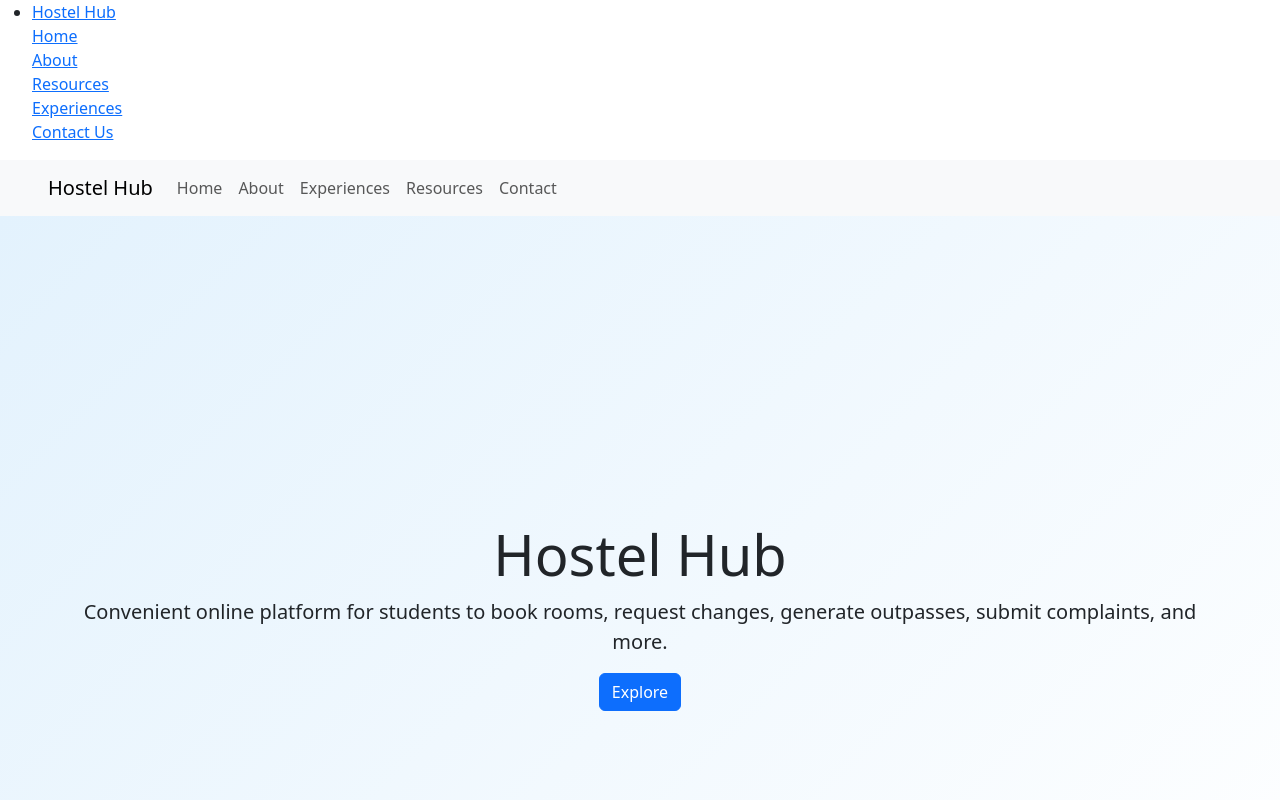
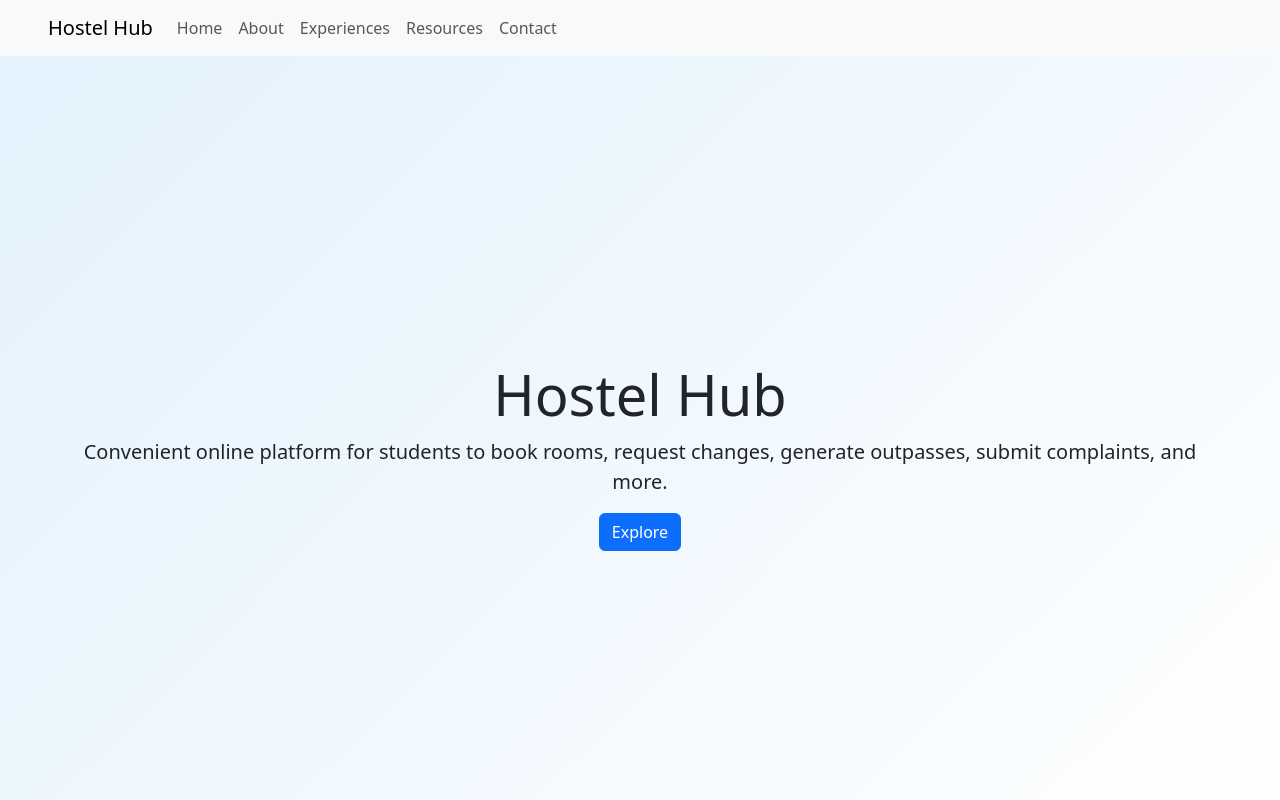
Before and after one commit to syedsuhail07/project, a React (Create React App) app: page /user-dashboard in a window 1280 px wide. Shown: the top 800 px of the page. Built offline with nearby package versions, Linux system fonts and the light colour scheme.

Commit message:
draft_chnages

```diff
--- a/src/components/user/AboutPage.js
+++ b/src/components/user/AboutPage.js
@@ -9,7 +9,7 @@ function AboutPage() {
     <div>
       {/* Navbar */}
       <nav className="navbar navbar-expand-lg navbar-light bg-light px-5">
-        <a className="navbar-brand" href="#">Hostel Hub</a>
+        <a className="navbar-brand">Hostel Hub</a>
         <button
           className="navbar-toggler"
           type="button"
@@ -23,11 +23,11 @@ function AboutPage() {
         </button>
         <div className="collapse navbar-collapse" id="navbarNav">
           <ul className="navbar-nav ml-auto">
-            <li className="nav-item"><a className="nav-link" href="#home">Home</a></li>
-            <li className="nav-item"><a className="nav-link" href="#about">About</a></li>
-            <li className="nav-item"><a className="nav-link" href="#features">Experiences</a></li>
-            <li className="nav-item"><a className="nav-link" href="#resources">Resources</a></li>
-            <li className="nav-item"><a className="nav-link" href="#contact">Contact</a></li>
+            <li className="nav-item"><a className="nav-link" href="/home">Home</a></li>
+            <li className="nav-item"><a className="nav-link" href="/about">About</a></li>
+            <li className="nav-item"><a className="nav-link" href="/experiences">Experiences</a></li>
+            <li className="nav-item"><a className="nav-link" href="/resources">Resources</a></li>
+            <li className="nav-item"><a className="nav-link" href="/contact">Contact</a></li>
           </ul>
         </div>
       </nav>
--- a/src/components/user/ContactPage.js
+++ b/src/components/user/ContactPage.js
@@ -7,7 +7,7 @@ function ContactPage() {
     <div>
       {/* Navbar */}
       <nav className="navbar navbar-expand-lg navbar-light bg-light px-5">
-        <a className="navbar-brand" href="#">Hostel Hub</a>
+        <a className="navbar-brand">Hostel Hub</a>
         <button
           className="navbar-toggler"
           type="button"
@@ -21,11 +21,11 @@ function ContactPage() {
         </button>
         <div className="collapse navbar-collapse" id="navbarNav">
           <ul className="navbar-nav ml-auto">
-            <li className="nav-item"><a className="nav-link" href="#home">Home</a></li>
-            <li className="nav-item"><a className="nav-link" href="#about">About</a></li>
-            <li className="nav-item"><a className="nav-link" href="#features">Experiences</a></li>
-            <li className="nav-item"><a className="nav-link" href="#resources">Resources</a></li>
-            <li className="nav-item"><a className="nav-link" href="#contact">Contact</a></li>
+            <li className="nav-item"><a className="nav-link" href="/home">Home</a></li>
+            <li className="nav-item"><a className="nav-link" href="/about">About</a></li>
+            <li className="nav-item"><a className="nav-link" href="/experiences">Experiences</a></li>
+            <li className="nav-item"><a className="nav-link" href="/resources">Resources</a></li>
+            <li className="nav-item"><a className="nav-link" href="/contact">Contact</a></li>
           </ul>
         </div>
       </nav>
--- a/src/components/user/ExperiencesPage.js
+++ b/src/components/user/ExperiencesPage.js
@@ -7,7 +7,7 @@ function ExperiencesPage(){
     <div>
       {/* Navbar */}
       <nav className="navbar navbar-expand-lg navbar-light bg-light px-5">
-        <a className="navbar-brand" href="#">Hostel Hub</a>
+        <a className="navbar-brand">Hostel Hub</a>
         <button
           className="navbar-toggler"
           type="button"
@@ -21,11 +21,11 @@ function ExperiencesPage(){
         </button>
         <div className="collapse navbar-collapse" id="navbarNav">
           <ul className="navbar-nav ml-auto">
-            <li className="nav-item"><a className="nav-link" href="#home">Home</a></li>
-            <li className="nav-item"><a className="nav-link" href="#about">About</a></li>
-            <li className="nav-item"><a className="nav-link" href="#features">Experiences</a></li>
-            <li className="nav-item"><a className="nav-link" href="#resources">Resources</a></li>
-            <li className="nav-item"><a className="nav-link" href="#contact">Contact</a></li>
+            <li className="nav-item"><a className="nav-link" href="/home">Home</a></li>
+            <li className="nav-item"><a className="nav-link" href="/about">About</a></li>
+            <li className="nav-item"><a className="nav-link" href="/experiences">Experiences</a></li>
+            <li className="nav-item"><a className="nav-link" href="/resources">Resources</a></li>
+            <li className="nav-item"><a className="nav-link" href="/contact">Contact</a></li>
           </ul>
         </div>
       </nav>
--- a/src/components/user/Homepage.js
+++ b/src/components/user/Homepage.js
@@ -10,7 +10,7 @@ const HomePage = () => {
     <div>
       {/* Navbar */}
       <nav className="navbar navbar-expand-lg navbar-light bg-light px-5">
-        <a className="navbar-brand" href="#">Hostel Hub</a>
+        <a className="navbar-brand">Hostel Hub</a>
         <button
           className="navbar-toggler"
           type="button"
@@ -24,11 +24,11 @@ const HomePage = () => {
         </button>
         <div className="collapse navbar-collapse" id="navbarNav">
           <ul className="navbar-nav ml-auto">
-            <li className="nav-item"><a className="nav-link" href="#home">Home</a></li>
-            <li className="nav-item"><a className="nav-link" href="#about">About</a></li>
-            <li className="nav-item"><a className="nav-link" href="#features">Experiences</a></li>
-            <li className="nav-item"><a className="nav-link" href="#resources">Resources</a></li>
-            <li className="nav-item"><a className="nav-link" href="#contact">Contact</a></li>
+            <li className="nav-item"><a className="nav-link" href="/home">Home</a></li>
+            <li className="nav-item"><a className="nav-link" href="/about">About</a></li>
+            <li className="nav-item"><a className="nav-link" href="/experiences">Experiences</a></li>
+            <li className="nav-item"><a className="nav-link" href="/resources">Resources</a></li>
+            <li className="nav-item"><a className="nav-link" href="/contact">Contact</a></li>
           </ul>
         </div>
       </nav>
--- a/src/components/user/ResourcesPage.js
+++ b/src/components/user/ResourcesPage.js
@@ -8,7 +8,7 @@ function ResourcesPage(){
     <div>
       {/* Navbar */}
       <nav className="navbar navbar-expand-lg navbar-light bg-light px-5">
-        <a className="navbar-brand" href="#">Hostel Hub</a>
+        <a className="navbar-brand">Hostel Hub</a>
         <button
           className="navbar-toggler"
           type="button"
@@ -22,15 +22,14 @@ function ResourcesPage(){
         </button>
         <div className="collapse navbar-collapse" id="navbarNav">
           <ul className="navbar-nav ml-auto">
-            <li className="nav-item"><a className="nav-link" href="#home">Home</a></li>
-            <li className="nav-item"><a className="nav-link" href="#about">About</a></li>
-            <li className="nav-item"><a className="nav-link" href="#features">Experiences</a></li>
-            <li className="nav-item"><a className="nav-link" href="#resources">Resources</a></li>
-            <li className="nav-item"><a className="nav-link" href="#contact">Contact</a></li>
+            <li className="nav-item"><a className="nav-link" href="/home">Home</a></li>
+            <li className="nav-item"><a className="nav-link" href="/about">About</a></li>
+            <li className="nav-item"><a className="nav-link" href="/experiences">Experiences</a></li>
+            <li className="nav-item"><a className="nav-link" href="/resources">Resources</a></li>
+            <li className="nav-item"><a className="nav-link" href="/contact">Contact</a></li>
           </ul>
         </div>
       </nav>
-
       {/* User Guide Section */}
       <section className="user-guide-section py-5">
         <div className="container">
--- a/src/components/user/userdashboard.js
+++ b/src/components/user/userdashboard.js
@@ -1,34 +1,13 @@
 import React from "react";
-import { Link } from "react-router-dom"; // Use Link for navigation
-// import Navbar from '../components/shared/navbar';
-import ".//userdashboard.css";
+import "./userdashboard.css";
+
 const HomePage = () => {
   return (
     <div>
-      <div>
-      <nav>
-        <ul>
-          <li>
-          <Link to="">Hostel Hub</Link>
-          <br></br>
-          <Link to="/home">Home</Link>
-          <br></br>
-          <Link to="/about">About</Link>
-          <br></br>
-          <Link to="/resources">Resources</Link>
-          <br></br>
-          <Link to="/experiences">Experiences</Link> {/* Add this link */}
-          <br></br>
-          <Link to="/contact">Contact Us</Link>
-          </li>
-          {/* Other navigation items */}
-        </ul>
-      </nav>
-    </div>
 
       {/* Navbar */}
       <nav className="navbar navbar-expand-lg navbar-light bg-light px-5">
-        <a className="navbar-brand" href="#">Hostel Hub</a>
+        <a className="navbar-brand" >Hostel Hub</a>
         <button
           className="navbar-toggler"
           type="button"
@@ -42,16 +21,16 @@ const HomePage = () => {
         </button>
         <div className="collapse navbar-collapse" id="navbarNav">
           <ul className="navbar-nav ml-auto">
-            <li className="nav-item"><a className="nav-link" href="#home">Home</a></li>
-            <li className="nav-item"><a className="nav-link" href="#about">About</a></li>
-            <li className="nav-item"><a className="nav-link" href="#features">Experiences</a></li>
-            <li className="nav-item"><a className="nav-link" href="#resources">Resources</a></li>
-            <li className="nav-item"><a className="nav-link" href="#contact">Contact</a></li>
+            <li className="nav-item"><a className="nav-link" href="/home">Home</a></li>
+            <li className="nav-item"><a className="nav-link" href="/about">About</a></li>
+            <li className="nav-item"><a className="nav-link" href="/experiences">Experiences</a></li>
+            <li className="nav-item"><a className="nav-link" href="/resources">Resources</a></li>
+            <li className="nav-item"><a className="nav-link" href="/contact">Contact</a></li>
           </ul>
         </div>
       </nav>
 
-      {/* Hero Section */}
+      {/* Rest of your sections */}
       <section className="hero-section text-center d-flex justify-content-center align-items-center" id="home">
         <div className="container">
           <h1 className="display-4">Hostel Hub</h1>
@@ -63,6 +42,7 @@ const HomePage = () => {
         </div>
       </section>
 
+      {/* Other sections... */}
       {/* Discover Section */}
        <section className="text-center py-5 discover-section">
          <div className="container">
@@ -163,8 +143,189 @@ const HomePage = () => {
            </div>
          </div>
        </section>
+
     </div>
   );
 };
 
 export default HomePage;
+
+
+
+
+
+
+
+
+
+
+// import React from "react";
+// import { Link } from "react-router-dom"; // Use Link for navigation
+// // import Navbar from '../components/shared/navbar';
+// import ".//userdashboard.css";
+// const HomePage = () => {
+//   return (
+//     <div>
+//       <div>
+//       <nav>
+//         <ul>
+//           <li>
+//           <Link to="">Hostel Hub</Link>
+//           <br></br>
+//           <Link to="/home">Home</Link>
+//           <br></br>
+//           <Link to="/about">About</Link>
+//           <br></br>
+//           <Link to="/resources">Resources</Link>
+//           <br></br>
+//           <Link to="/experiences">Experiences</Link> {/* Add this link */}
+//           <br></br>
+//           <Link to="/contact">Contact Us</Link>
+//           </li>
+//           {/* Other navigation items */}
+//         </ul>
+//       </nav>
+//     </div>
+
+//       {/* Navbar */}
+//       <nav className="navbar navbar-expand-lg navbar-light bg-light px-5">
+//         <a className="navbar-brand" href="#">Hostel Hub</a>
+//         <button
+//           className="navbar-toggler"
+//           type="button"
+//           data-toggle="collapse"
+//           data-target="#navbarNav"
+//           aria-controls="navbarNav"
+//           aria-expanded="false"
+//           aria-label="Toggle navigation"
+//         >
+//           <span className="navbar-toggler-icon"></span>
+//         </button>
+//         <div className="collapse navbar-collapse" id="navbarNav">
+//           <ul className="navbar-nav ml-auto">
+//             <li className="nav-item"><a className="nav-link" href="#home">Home</a></li>
+//             <li className="nav-item"><a className="nav-link" href="#about">About</a></li>
+//             <li className="nav-item"><a className="nav-link" href="#features">Experiences</a></li>
+//             <li className="nav-item"><a className="nav-link" href="#resources">Resources</a></li>
+//             <li className="nav-item"><a className="nav-link" href="#contact">Contact</a></li>
+//           </ul>
+//         </div>
+//       </nav>
+
+//       {/* Hero Section */}
+//       <section className="hero-section text-center d-flex justify-content-center align-items-center" id="home">
+//         <div className="container">
+//           <h1 className="display-4">Hostel Hub</h1>
+//           <p className="lead">
+//             Convenient online platform for students to book rooms, request changes,
+//             generate outpasses, submit complaints, and more.
+//           </p>
+//           <button className="btn btn-primary">Explore</button>
+//         </div>
+//       </section>
+
+//       {/* Discover Section */}
+//       <section className="text-center py-5 discover-section">
+//         <div className="container">
+//           <h2 className="display-4 text-uppercase">Discover More</h2>
+//           <p className="mt-3">Welcome to Hostel Hub, where convenience meets comfort for student accommodations.</p>
+//           <button className="btn btn-outline-primary">Explore</button>
+//         </div>
+//       </section>
+
+//       {/* Features Section */}
+//     <section className="py-5 features-section" id="features">
+//     <div className="container">
+//     <h2 className="text-center mb-4">Key Offerings for Students</h2>
+//     <p className="text-center">
+//       Students can easily book rooms, request room changes, generate outpasses,
+//       raise complaints, and submit vacate room requests through our platform.
+//     </p>
+
+//     <section className="hero-section d-flex flex-column justify-content-center align-items-center">
+//       <h1 className="hero-title">book your room <br /> <span>Comfortable and Hassle-free stay</span></h1>
+//       <button className="btn btn-light hero-button">Book Now</button>
+//     </section>
+
+//     <div className="row text-center mt-4">
+//       <div className="col-md-6 col-lg-3 mb-4">
+//         <div className="card feature-card">
+//           <h5 className="card-title">Change Room Request</h5>
+//           <p className="card-text">
+//             Submit a request to change your room quickly and easily.
+//           </p>
+//         </div>
+//       </div>
+//       <div className="col-md-6 col-lg-3 mb-4">
+//         <div className="card feature-card">
+//           <h5 className="card-title">Generate Outpass</h5>
+//           <p className="card-text">
+//             Create outpasses efficiently to save time.
+//           </p>
+//         </div>
+//       </div>
+//       <div className="col-md-6 col-lg-3 mb-4">
+//         <div className="card feature-card">
+//           <h5 className="card-title">Complaints</h5>
+//           <p className="card-text">
+//             Submit and track complaints for faster resolution.
+//           </p>
+//         </div>
+//       </div>
+//       <div className="col-md-6 col-lg-3 mb-4">
+//         <div className="card feature-card">
+//           <h5 className="card-title">Vacate Room Request</h5>
+//           <p className="card-text">
+//             Request to vacate your room without hassle.
+//           </p>
+//         </div>
+//       </div>
+//     </div>
+//   </div>
+// </section>
+
+
+//       {/* Testimonials Section */}
+//       <section className="py-5 testimonials-section bg-light">
+//         <div className="container text-center">
+//           <h2>Student Reviews</h2>
+//           <div className="row mt-4">
+//             <div className="col-md-4">
+//               <p>“The change room request feature saved me a lot of time.”</p>
+//               <p className="font-weight-bold">Ahmad sheik</p>
+//             </div>
+//             <div className="col-md-4">
+//               <p>“I appreciate how quickly I can generate outpasses.”</p>
+//               <p className="font-weight-bold">Manish Royal</p>
+//             </div>
+//             <div className="col-md-4">
+//               <p>“The complaints section helped address my concerns.”</p>
+//               <p className="font-weight-bold">BrownHood</p>
+//             </div>
+//           </div>
+//         </div>
+//       </section>
+
+//       {/* Contact Section */}
+//       <section className="py-5 contact-section" id="contact">
+//         <div className="container text-center">
+//           <h2>Contact Us Today</h2>
+//           <div className="row mt-4">
+//             <div className="col-md-6">
+//               <p>Address: IN</p>
+//               <p>Email: <a href="mailto:contact@hostelhub.com">contact@hostelhub.com</a></p>
+//               <p>Phone: +91 12345 67890</p>
+//             </div>
+//             <div className="col-md-6">
+//               <div className="bg-secondary text-white d-flex align-items-center justify-content-center" style={{ height: "200px", borderRadius: "10px" }}>
+//                 Image Placeholder
+//               </div>
+//             </div>
+//           </div>
+//         </div>
+//       </section>
+//     </div>
+//   );
+// };
+
+// export default HomePage;
```
Lines whose indentation alone changed are shown as unchanged.
